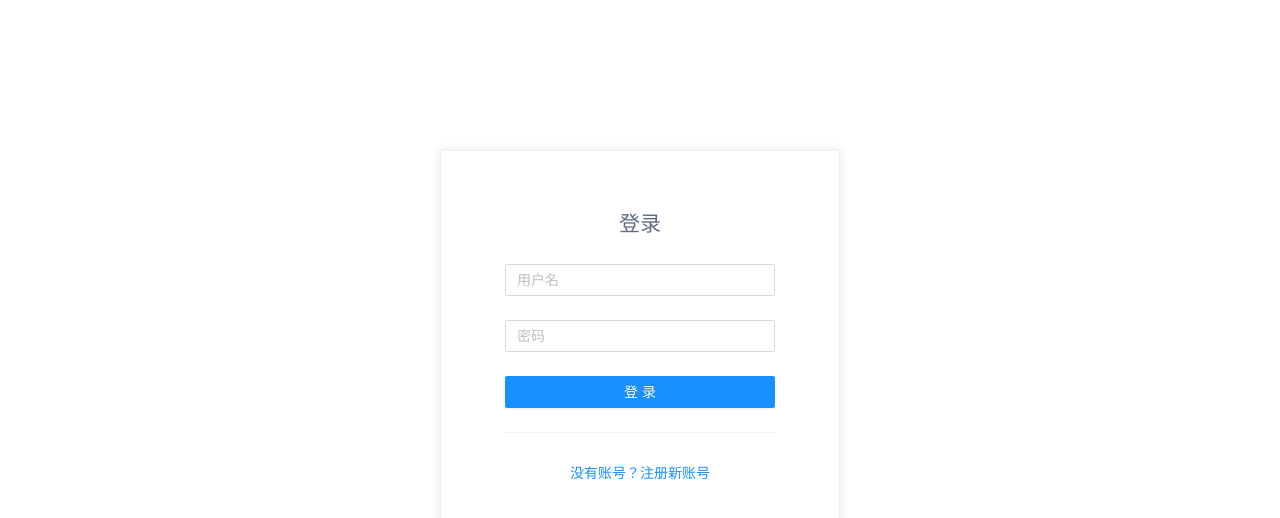
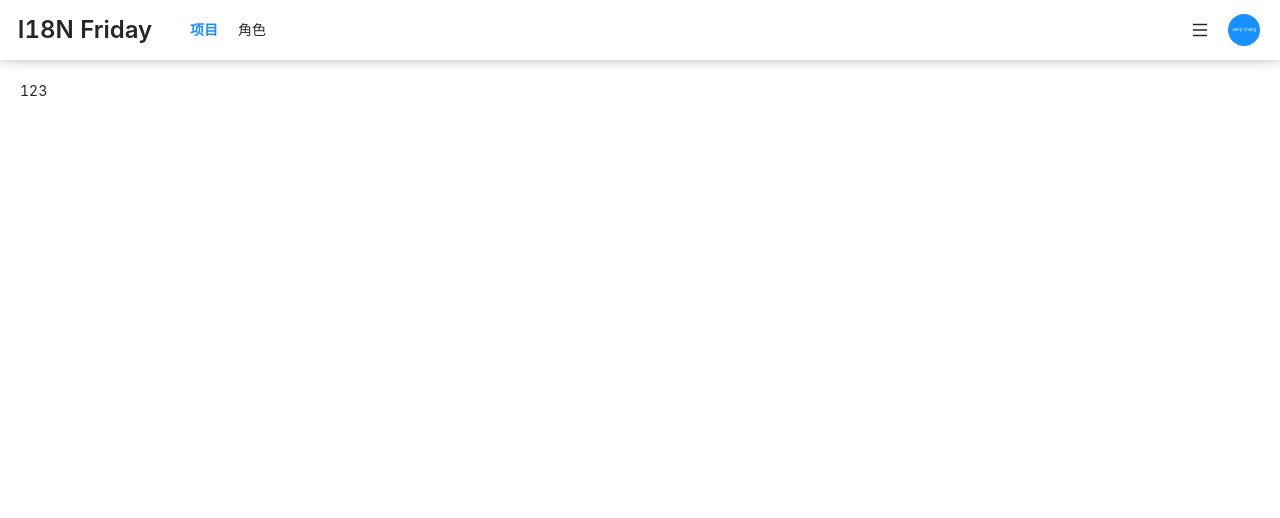
Before and after one commit to JarryChung/i18n-Friday, a React (Create React App) app in the folder client/: page /#/project/1 in a window 1280 px wide. Before the commit this address led to /#/. Shown: the top 518 px of the page. Built offline with nearby package versions, Linux system fonts and the light colour scheme.

Commit message:
:sparkles: 使用业务聚合的形式抽象出头部

```diff
--- a/client/package.json
+++ b/client/package.json
@@ -3,6 +3,7 @@
   "private": true,
   "license": "MIT",
   "dependencies": {
+    "@ant-design/icons": "^4.6.2",
     "@emotion/react": "^11.1.5",
     "@emotion/styled": "^11.3.0",
     "@types/node": "^12.0.0",
@@ -12,6 +13,7 @@
     "qs": "^6.10.1",
     "react": "^17.0.2",
     "react-dom": "^17.0.2",
+    "react-router-dom": "^5.2.0",
     "react-scripts": "4.0.3",
     "typescript": "^4.1.2",
     "web-vitals": "^1.0.1"
@@ -38,6 +40,7 @@
     ]
   },
   "devDependencies": {
-    "@types/qs": "^6.9.6"
+    "@types/qs": "^6.9.6",
+    "@types/react-router-dom": "^5.1.7"
   }
 }
--- a/client/src/components/AuthProvider.tsx
+++ b/client/src/components/AuthProvider.tsx
@@ -12,7 +12,7 @@ import {
 } from 'helpers/auth';
 
 const initUser = async () => {
-  let user = null;
+  let user: IUser = { id: '1121', name: 'Jarry Chung', token: 'jc1121', avatar: '' }; // TODO 联调后设置为 null
   let isLoading = false; // TODO 联调后设置为 true
   const token = getToken();
   if (token) {
--- /dev/null
+++ b/client/src/components/Header.tsx
@@ -0,0 +1,113 @@
+import styled from '@emotion/styled';
+import { Avatar, Dropdown, Menu, Tooltip } from 'antd';
+import { MenuOutlined, LogoutOutlined, GithubOutlined, SmileOutlined } from '@ant-design/icons';
+import { NavLink } from 'react-router-dom';
+import { useAuth } from './AuthProvider';
+
+interface IMenu {
+  path: string;
+  name: string;
+}
+
+const menus: IMenu[] = [
+  { name: '项目', path: '/project' },
+  { name: '角色', path: '/role' },
+];
+
+export const Header = () => {
+  const { user, logout } = useAuth();
+
+  const DropdownList = (
+    <Menu>
+      <Menu.Item key="logout" onClick={logout}>
+        <LogoutOutlined /> Logout
+      </Menu.Item>
+      <Menu.Item key="usage">
+        <a
+          href="https://github.com/JarryChung/i18n-Friday/blob/main/docs/how-to-manage.md"
+          target="_blank"
+          rel="noopener noreferrer"
+        >
+          <SmileOutlined /> Usage
+        </a>
+      </Menu.Item>
+      <Menu.Item key="github">
+        <a
+          href="https://github.com/JarryChung/i18n-Friday"
+          target="_blank"
+          rel="noopener noreferrer"
+        >
+          <GithubOutlined /> Github
+        </a>
+      </Menu.Item>
+    </Menu>
+  );
+
+  return (
+    <Container>
+      <Menubar between={true}>
+        <MenuLeft gap={2}>
+          <Logo>I18N Friday</Logo>
+
+          {menus.map((menu) => (
+            <Link
+              to={menu.path}
+              key={menu.path}
+              activeStyle={{ color: '#1890ff', fontWeight: 600 }}
+            >
+              {menu.name}
+            </Link>
+          ))}
+        </MenuLeft>
+
+        <MenuRight gap={2}>
+          <Dropdown overlay={DropdownList} placement="bottomCenter" arrow>
+            <MenuOutlined style={{ fontSize: '1.6rem' }} />
+          </Dropdown>
+          <Tooltip title={user!.name} placement="topRight">
+            <Avatar style={{ backgroundColor: '#1890ff' }}>{user!.name}</Avatar>
+          </Tooltip>
+        </MenuRight>
+      </Menubar>
+    </Container>
+  );
+};
+
+const HEADER_HEIGHT = '6rem';
+
+const Container = styled.div`
+  height: ${HEADER_HEIGHT};
+  width: 100%;
+  box-shadow: 0px -10px 20px 0px black;
+`;
+
+const Logo = styled.div`
+  font-size: 2.4rem;
+  line-height: ${HEADER_HEIGHT};
+  width: 17rem;
+  text-align: center;
+  font-weight: 600;
+`;
+
+const Row = styled.div<{
+  gap?: number | boolean;
+  between?: boolean;
+}>`
+  display: flex;
+  align-items: center;
+  justify-content: ${(props) => (props.between ? 'space-between' : undefined)};
+  > * {
+    margin-top: 0 !important;
+    margin-bottom: 0 !important;
+    margin-right: ${(props) =>
+      typeof props.gap === 'number' ? props.gap + 'rem' : props.gap ? '2rem' : undefined};
+  }
+`;
+
+const Menubar = styled(Row)``;
+const MenuLeft = styled(Row)``;
+const MenuRight = styled(Row)``;
+
+const Link = styled(NavLink)`
+  color: rgba(0, 0, 0, 0.85);
+`;
--- a/client/src/helpers/auth.ts
+++ b/client/src/helpers/auth.ts
@@ -4,6 +4,7 @@ import { http } from './http';
 export interface IUser {
   id: string;
   name: string;
+  avatar: string;
   token: string;
 }
 export interface IAuthResponse {
--- a/client/src/pages/Root.tsx
+++ b/client/src/pages/Root.tsx
@@ -1 +1,21 @@
-export const RootPage = () => <div>MainPage</div>;
+import styled from '@emotion/styled';
+import { Header } from 'components/Header';
+import { HashRouter } from 'react-router-dom';
+
+export const RootPage = () => {
+  return (
+    <HashRouter>
+      <Header />
+
+      <Container>123</Container>
+    </HashRouter>
+  );
+};
+
+const Container = styled.div`
+  box-sizing: border-box;
+  width: 100%;
+  height: calc(100vh - 6rem);
+  padding: 2rem;
+  overflow: hidden;
+`;
```
Also changed, not shown: 1 other file (tests, documents, lock files or other folders).
